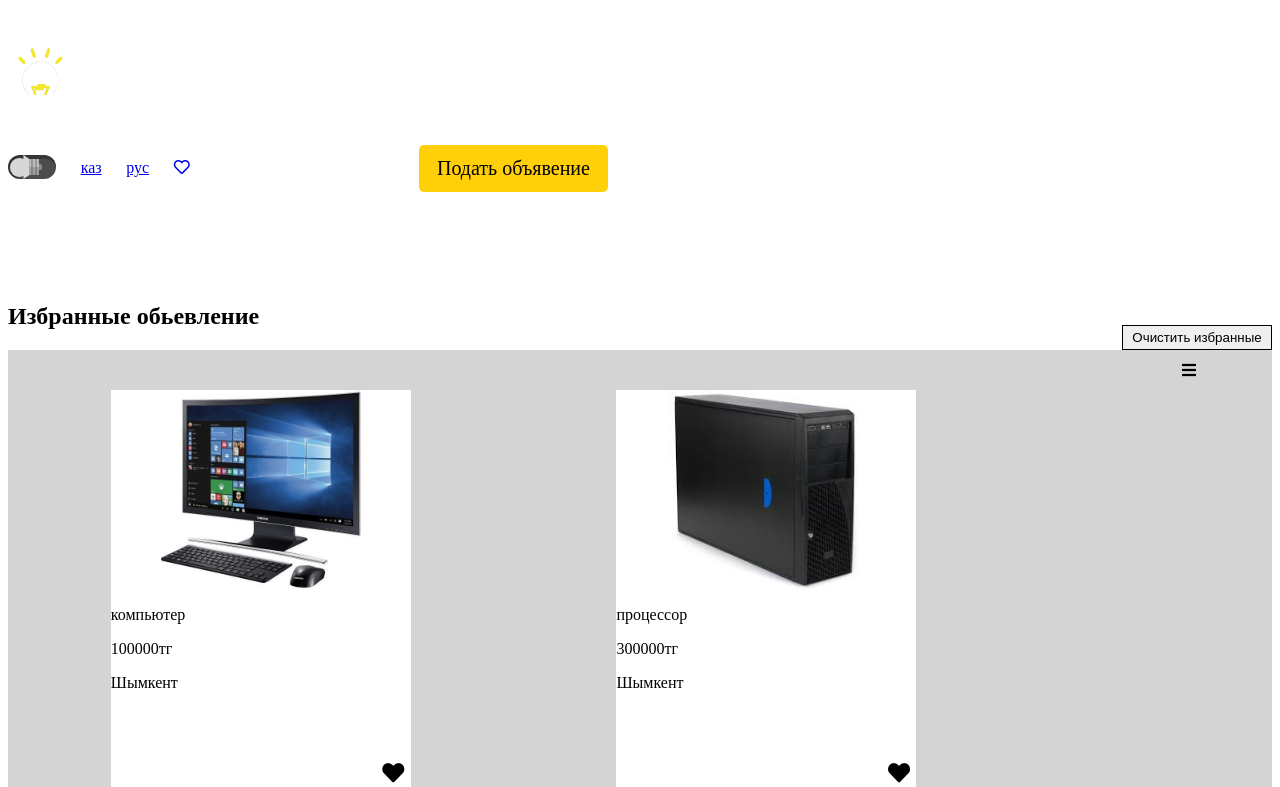
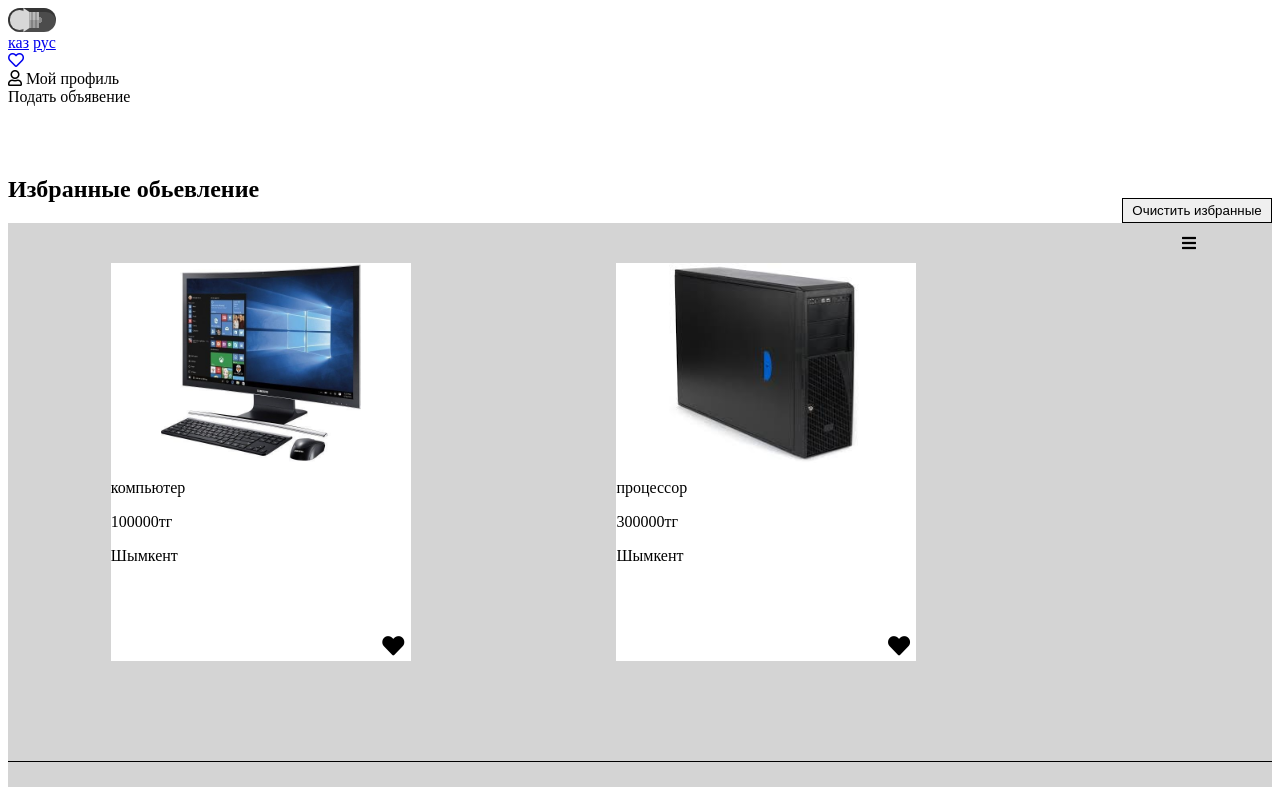
Before and after one commit to Erzhh/LightStore, a PHP site: page /aa.php in a window 1280 px wide. Shown: the top 787 px of the page. Run offline with PHP 8.4, Linux system fonts and the light colour scheme.

Commit message:
dytdydyt

```diff
--- a/assets/css/main.css
+++ b/assets/css/main.css
@@ -16,131 +16,6 @@
 
 /* header startttttttttttttttttttttttttttttttttttttttttttttttttttttttttt */
 
-<<<<<<< HEAD
-header {
-    display: flex;
-    align-items:flex-end;
-    position: fixed;
-     width: 100%;
-     height: 70px;
-     background-color:var(--color-bg);
-     color:white;
-     display: flex;
-     top: 0px;
-     z-index: 4a;
-}
-
-header div.logo {
-
-    width: 300px;
-    height: 65px;
-    position: relative;
-
-}
-
-header div.logo .img {
-    width: 100%;
-    height: 87%;
-    background-image: var(--logo-theme);
-    background-repeat: no-repeat;
-    background-size: cover;
-
-}
-
-header div.logo a3 {
-    width: 2px;
-    height: 2px;
-    position: absolute;
-    left: 23px;
-    top: 16px;
-
-
-}
-
-header div.x {
-    width: 320px;
-    height:30px ;
-
-}
-header div.xx {
-    width: 40%;
-    height:30px ;
-    display: flex;
-    align-items:flex-end;
-    font-family: serif;
-
-}
-
-
-
-header div.xx a4{
-    width:25px ;
-    height: 30px;
-    align-items:flex-end;
-    padding-left: 5px;
-}
-
-
-header div.ob{
-    width: 600px;
-    height: 70px;
-    display: flex;
-    align-items: center;
-    justify-content: space-between;
-}
-
-header div.ob a1{
-    width: 35px;
-    height: 22px;
-    border-right-width: 2px;
-    border-right-style: solid;
-    border-right-color: var(--color-font);
-    font-size: 16px;
-    color:var(--color-font);
-}
-
-
-
-header div.ob a2{
-    width: 50px;
-    height: 22px;
-    font-size: 16px;
-    color:var(--color-font);
-    padding-left: 10px;
-}
-
-
-
-header div.ob div.profile{
-    width: 170px;
-    height: 25px;
-    font-size: 20px;
-    color:var(--color-font);
-    margin-left: 10px;
-}
-
-header div.ob div.post{
-    /* width: 200px; */
-    /* height: 50px; */
-    background-color: #ffd007;
-    color:var(--color-bg);
-    font-size: 20px;
-    border-radius:5px;
-    align-items: center;
-    justify-content: center;
-    display: flex;
-    padding: 12px 18px;
-    white-space: nowrap;
-}
-
-header div.ob div.post div.post1{
-    font-size: 20px;
-    /* width: 160px; */
-    /* height: 20px; */
-}
-
-=======
->>>>>>> 87696831cc279e8ec90fff804033aa0e2a30f7e1
 
 
 
--- a/components/db.php
+++ b/components/db.php
@@ -1,3 +1,3 @@
 <?php
-    $c = mysqli_connect('localhost', 'root', '','lightStore');
+    $c = mysqli_connect('localhost', 'root', 'root','lightstore');
 ?>
```
Also changed, not shown: banner.php (+56 -24 lines), gg.php (added).
